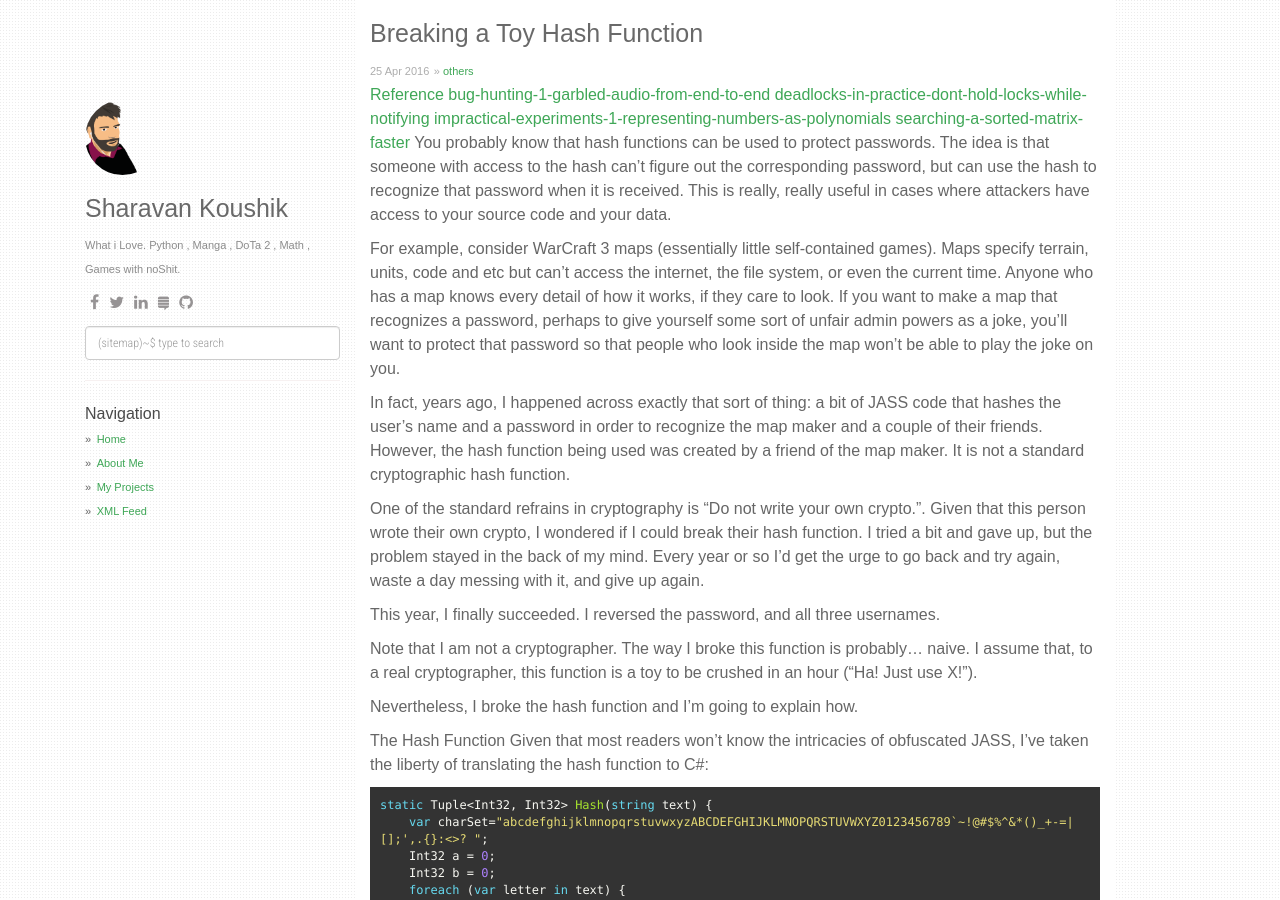
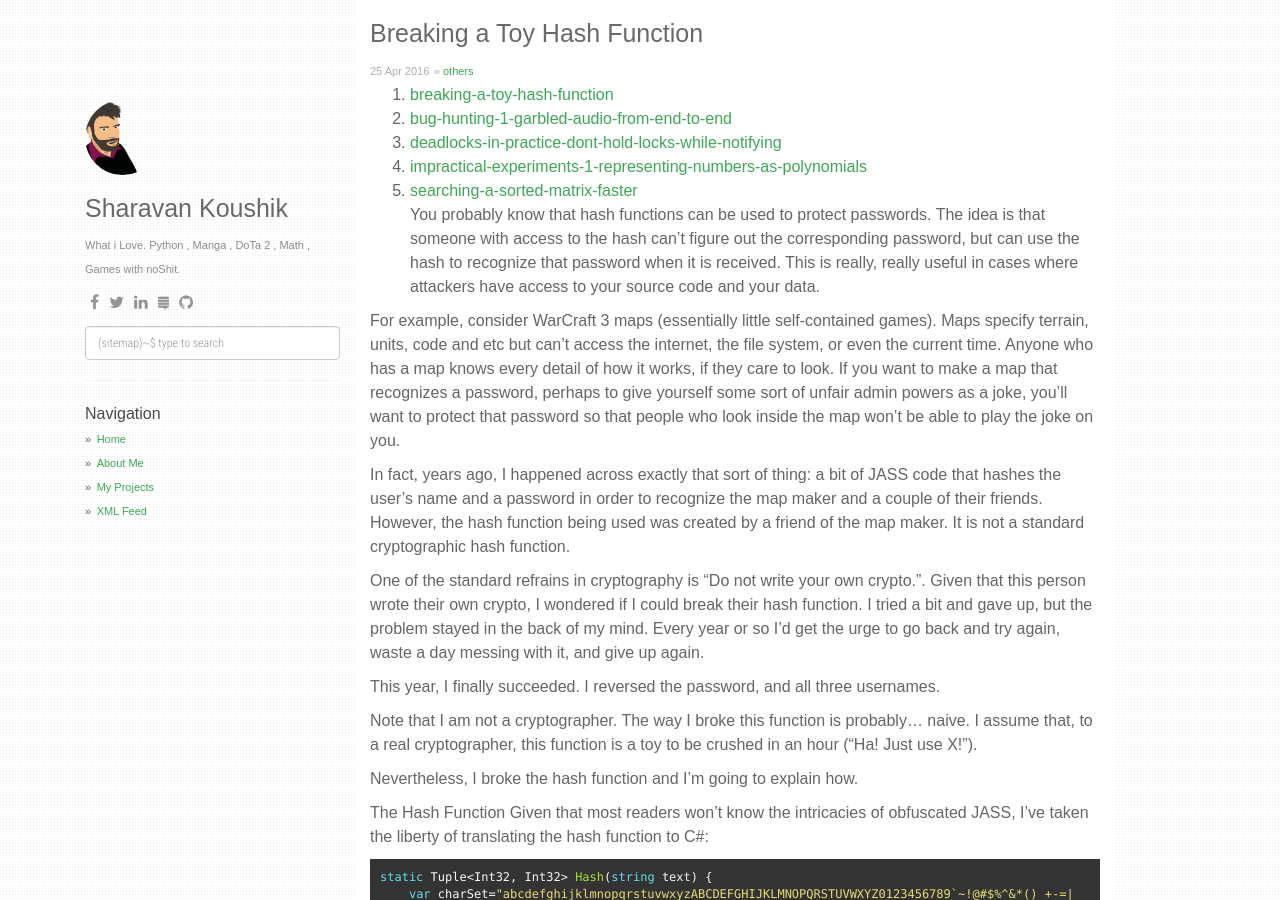
Before and after one commit to Lrisingr/lrisingr.github.io, a Jekyll site: the page built from _posts/2017-09-17-Breaking-a-Toy-Hash-Function.md, in a window 1280 px wide and 900 px high. Built offline with Jekyll 4.4.1, drawn with Linux system fonts in a browser that asks for light colours; nearby versions of some CDN libraries; comment, search, counter and statistics services are not loaded.

```diff
--- a/_posts/2017-09-17-Breaking-a-Toy-Hash-Function.md
+++ b/_posts/2017-09-17-Breaking-a-Toy-Hash-Function.md
@@ -4,11 +4,16 @@
 date:   2016-04-26 04:19:22 +0700
 categories: [others]
 ---
-[Reference](http://twistedoakstudios.com/blog/Post4706_breaking-a-toy-hash-function)
-[bug-hunting-1-garbled-audio-from-end-to-end](http://twistedoakstudios.com/blog/Post7052_bug-hunting-1-garbled-audio-from-end-to-end)
-[deadlocks-in-practice-dont-hold-locks-while-notifying](http://twistedoakstudios.com/blog/Post8424_deadlocks-in-practice-dont-hold-locks-while-notifying)
-[impractical-experiments-1-representing-numbers-as-polynomials](http://twistedoakstudios.com/blog/Post6871_impractical-experiments-1-representing-numbers-as-polynomials)
-[searching-a-sorted-matrix-faster](http://twistedoakstudios.com/blog/Post5365_searching-a-sorted-matrix-faster)
+1. [breaking-a-toy-hash-function](http://twistedoakstudios.com/blog/Post4706_breaking-a-toy-hash-function)
+<br/>
+2. [bug-hunting-1-garbled-audio-from-end-to-end](http://twistedoakstudios.com/blog/Post7052_bug-hunting-1-garbled-audio-from-end-to-end)
+<br/>
+3. [deadlocks-in-practice-dont-hold-locks-while-notifying](http://twistedoakstudios.com/blog/Post8424_deadlocks-in-practice-dont-hold-locks-while-notifying)
+<br/>
+4. [impractical-experiments-1-representing-numbers-as-polynomials](http://twistedoakstudios.com/blog/Post6871_impractical-experiments-1-representing-numbers-as-polynomials)
+<br/>
+5. [searching-a-sorted-matrix-faster](http://twistedoakstudios.com/blog/Post5365_searching-a-sorted-matrix-faster)
+<br/>
 You probably know that hash functions can be used to protect passwords. The idea is that someone with access to the hash can’t figure out the corresponding password, but can use the hash to recognize that password when it is received. This is really, really useful in cases where attackers have access to your source code and your data.
 
 For example, consider WarCraft 3 maps (essentially little self-contained games). Maps specify terrain, units, code and etc but can’t access the internet, the file system, or even the current time. Anyone who has a map knows every detail of how it works, if they care to look. If you want to make a map that recognizes a password, perhaps to give yourself some sort of unfair admin powers as a joke, you’ll want to protect that password so that people who look inside the map won’t be able to play the joke on you.
```
Also changed, not shown: _posts/2017-09-18-Monotonic-Functions.md (+2 -2 lines).
